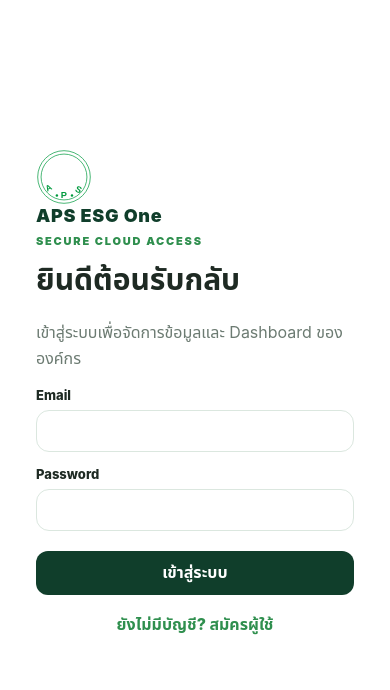
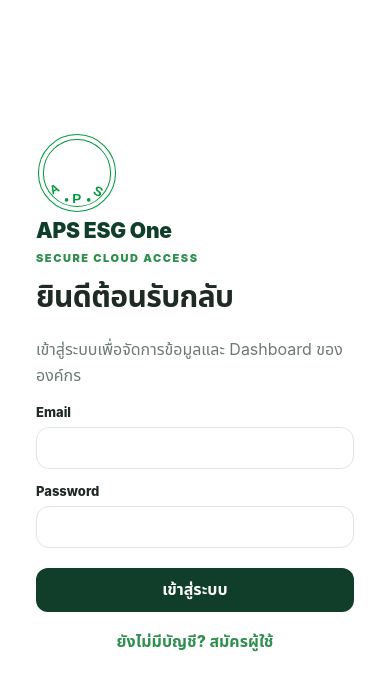
Before and after one commit to rankover99-ui/taps-ghg-management, a Next.js app: page / in a window 390 px wide. Shown: the top 690 px of the page. Built offline with nearby package versions, Linux system fonts and the light colour scheme.

Commit message:
Polish APS ESG One logo sizing and typography

```diff
--- a/app/logo-fix.css
+++ b/app/logo-fix.css
@@ -1 +1 @@
-.apsLogo{background-image:url('/aps-logo.svg');background-repeat:no-repeat;background-position:center;background-size:contain;flex:0 0 auto}.apsLogo svg{display:none!important}.loginVisual .apsLogo,.brandBlock .apsLogo{background-image:url('/aps-logo-white.svg');filter:none}.loginVisual .eyebrow.light{font-size:0}.loginVisual .eyebrow.light::after{content:'APS ESG One';font-size:11px;font-weight:900;letter-spacing:.16em;color:#bde7ca;text-transform:uppercase}.brandBlock strong{font-size:0}.brandBlock strong::after{content:'APS ESG One';font-size:20px}.brandBlock span{font-size:0}.brandBlock span::after{content:'Enterprise ESG · v1.0';font-size:11px;opacity:.72}.loginCard .eyebrow::before{content:'APS ESG One';display:block;margin-bottom:8px;font-size:18px;letter-spacing:.04em;color:#103e2b;text-transform:none}
+.apsLogo{background-image:url('/aps-logo.svg');background-repeat:no-repeat;background-position:center;background-size:contain;flex:0 0 auto}.apsLogo svg{display:none!important}.loginVisual .apsLogo,.brandBlock .apsLogo{background-image:url('/aps-logo-white.svg');filter:none}.loginVisual .apsLogo{width:112px;height:112px;margin-bottom:24px}.loginCard .apsLogo{width:72px;height:72px;margin-bottom:4px}.brandBlock .apsLogo{width:64px;height:64px}.loginVisual .eyebrow.light{font-size:0}.loginVisual .eyebrow.light::after{content:'APS ESG One';font-size:12px;font-weight:900;letter-spacing:.12em;color:#bde7ca;text-transform:none}.brandBlock strong{font-size:0}.brandBlock strong::after{content:'APS ESG One';font-size:21px;font-weight:900;letter-spacing:-.02em}.brandBlock span{font-size:0}.brandBlock span::after{content:'Enterprise ESG · v1.0';font-size:11px;letter-spacing:.04em;opacity:.72}.loginCard .eyebrow::before{content:'APS ESG One';display:block;margin-bottom:8px;font-size:21px;font-weight:900;letter-spacing:-.01em;color:#103e2b;text-transform:none}.loginCard .eyebrow{letter-spacing:.14em}.loginCard h2{letter-spacing:-.02em}@media(max-width:820px){.loginCard .apsLogo{width:82px;height:82px}}
```
